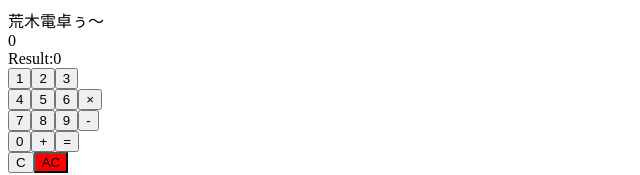
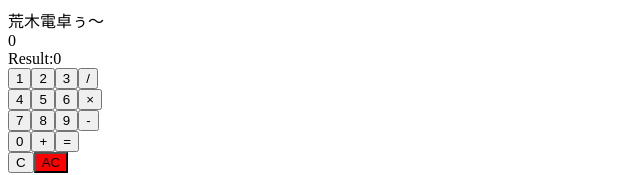
Before and after one commit to kyu-soku/arakidentaku, a React (Create React App) app: page / in a window 1280 px wide. Shown: the top 175 px of the page, without its empty margins (0-640 px from the left). Built offline with nearby package versions, Linux system fonts and the light colour scheme.

Commit message:
割り算の導入

```diff
--- a/src/App.jsx
+++ b/src/App.jsx
@@ -7,6 +7,7 @@ import {Display} from './Display'
 import {C} from './C'
 import {Subtraction} from './Subtraction'
 import {Multiplication} from './multiplication'
+import {Division} from './division'
 
 const App =() => {
     const [input, setInput] = useState(0)
@@ -21,6 +22,7 @@ const App =() => {
                 <Num num={1} input={input} setInput={setInput} result={result} setOperator={setOperator}/>
                 <Num num={2} input={input} setInput={setInput} result={result} setOperator={setOperator}/>
                 <Num num={3} input={input} setInput={setInput} result={result} setOperator={setOperator}/>
+                <Division input={input} setResult={setResult} setInput={setInput} result={result} setOperator={setOperator}/>
             </div>
             <div>
                 <Num num={4} input={input} setInput={setInput} result={result} setOperator={setOperator}/>
--- a/src/Eq.jsx
+++ b/src/Eq.jsx
@@ -9,6 +9,8 @@ export const Eq = (props) => {
             props.setResult(props.result-props.input)
         }else if(props.operator==='×'){
             props.setResult(props.result*props.input)
+        }else if(props.operator==="/" && props.input!==0){
+            props.setResult(props.result/props.input)
         }
     }
 
--- a/src/Plus.jsx
+++ b/src/Plus.jsx
@@ -9,6 +9,5 @@ export const Plus = (props) => {
 
     return(
         <button onClick={onClickFunc2}>+</button>
-
     )
 }
--- /dev/null
+++ b/src/division.jsx
@@ -0,0 +1,17 @@
+import React from 'react'
+
+export const Division = (props) => {
+    const onClickFunc7 = () => {
+        if(props.input!==0 && props.result!==0){
+        props.setResult(props.result/props.input)
+        }else if(props.input!==0 && props.result===0){
+            props.setResult(props.input)
+        }
+        props.setInput(0)
+        props.setOperator("/")
+    }
+
+    return(
+        <button onClick={onClickFunc7}>/</button>
+    )
+}
```
